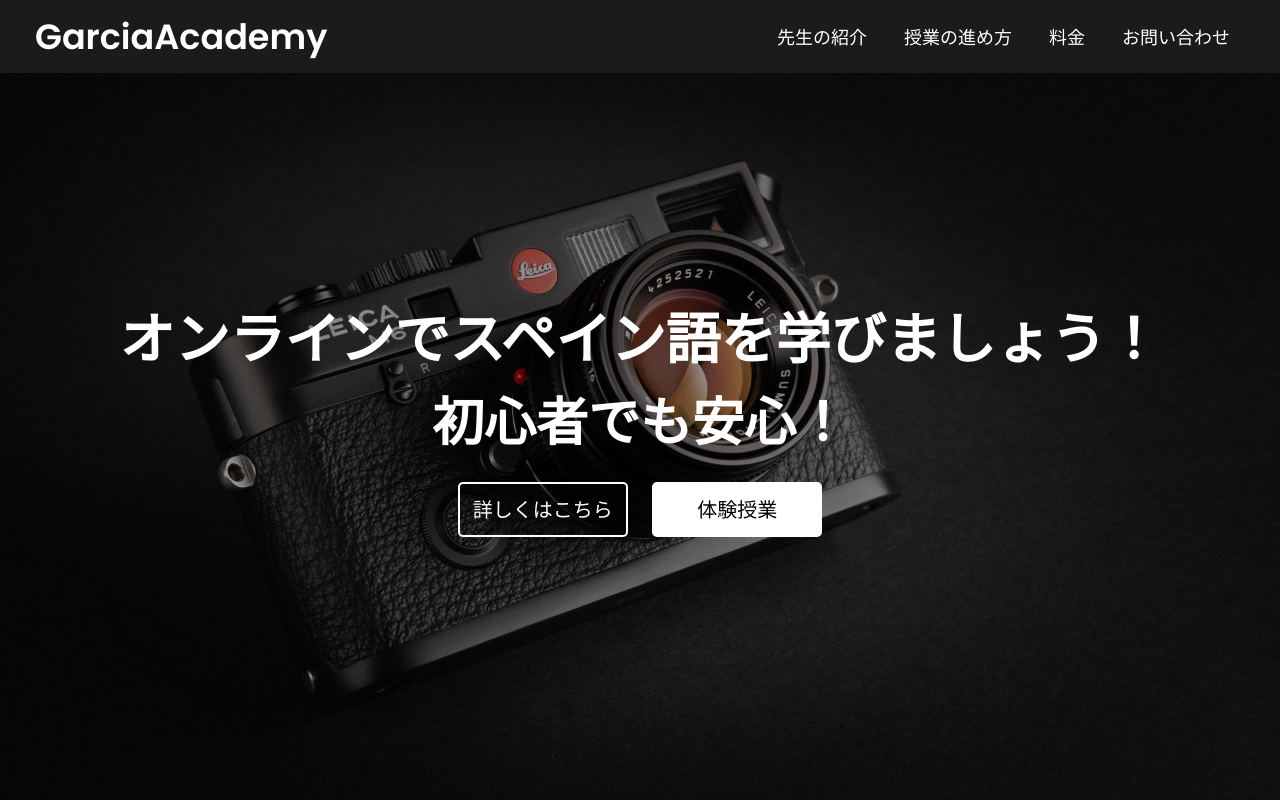
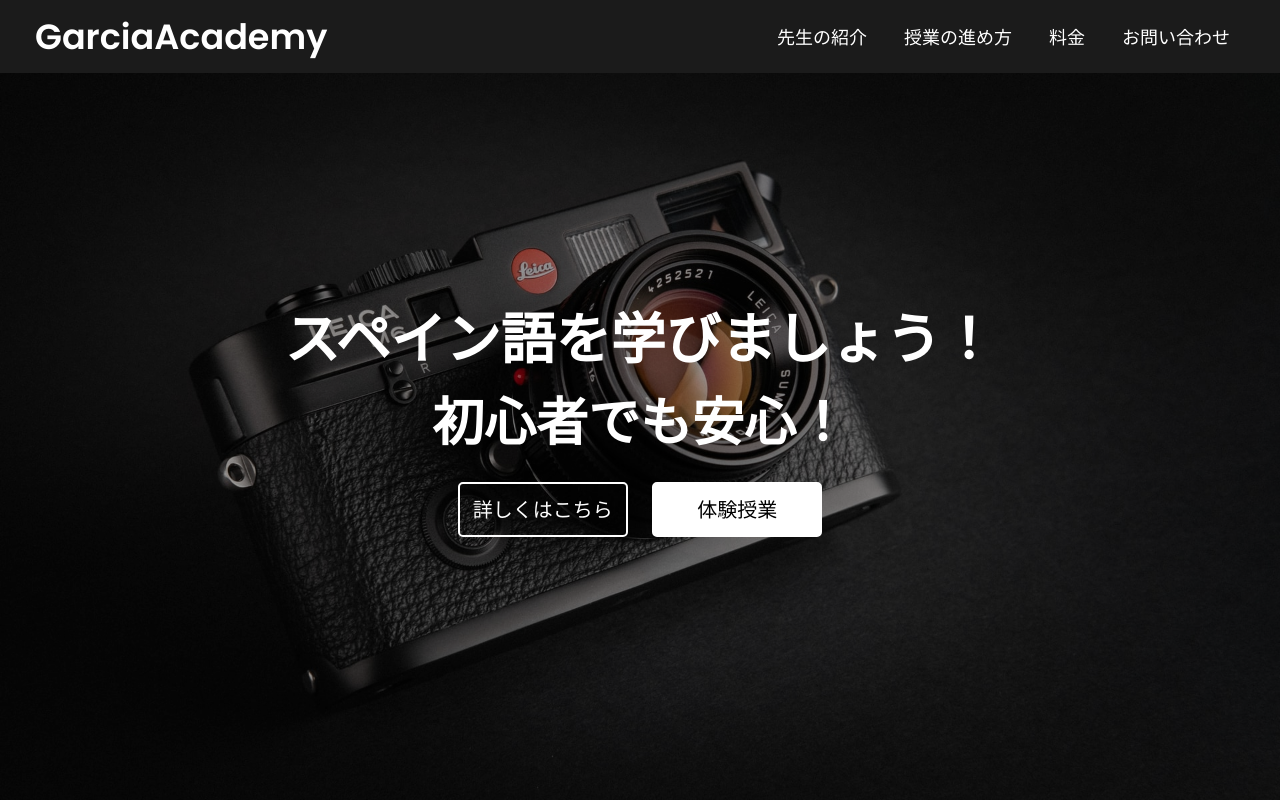
Before and after one commit to mielito/GarciaAcademy, a plain HTML site: page index.html in a window 1280 px wide. Drawn offline with Linux system fonts and the light colour scheme.

Commit message:
simple change

```diff
--- a/index.html
+++ b/index.html
@@ -23,7 +23,7 @@
   </nav>
   <div class="img"></div>
   <div class="center">
-    <div class="title">オンラインでスペイン語を学びましょう！</div>
+    <div class="title">スペイン語を学びましょう！</div>
     <div class="sub_title">初心者でも安心！</div>
     <div class="btns">
       <button>詳しくはこちら</button>
```
